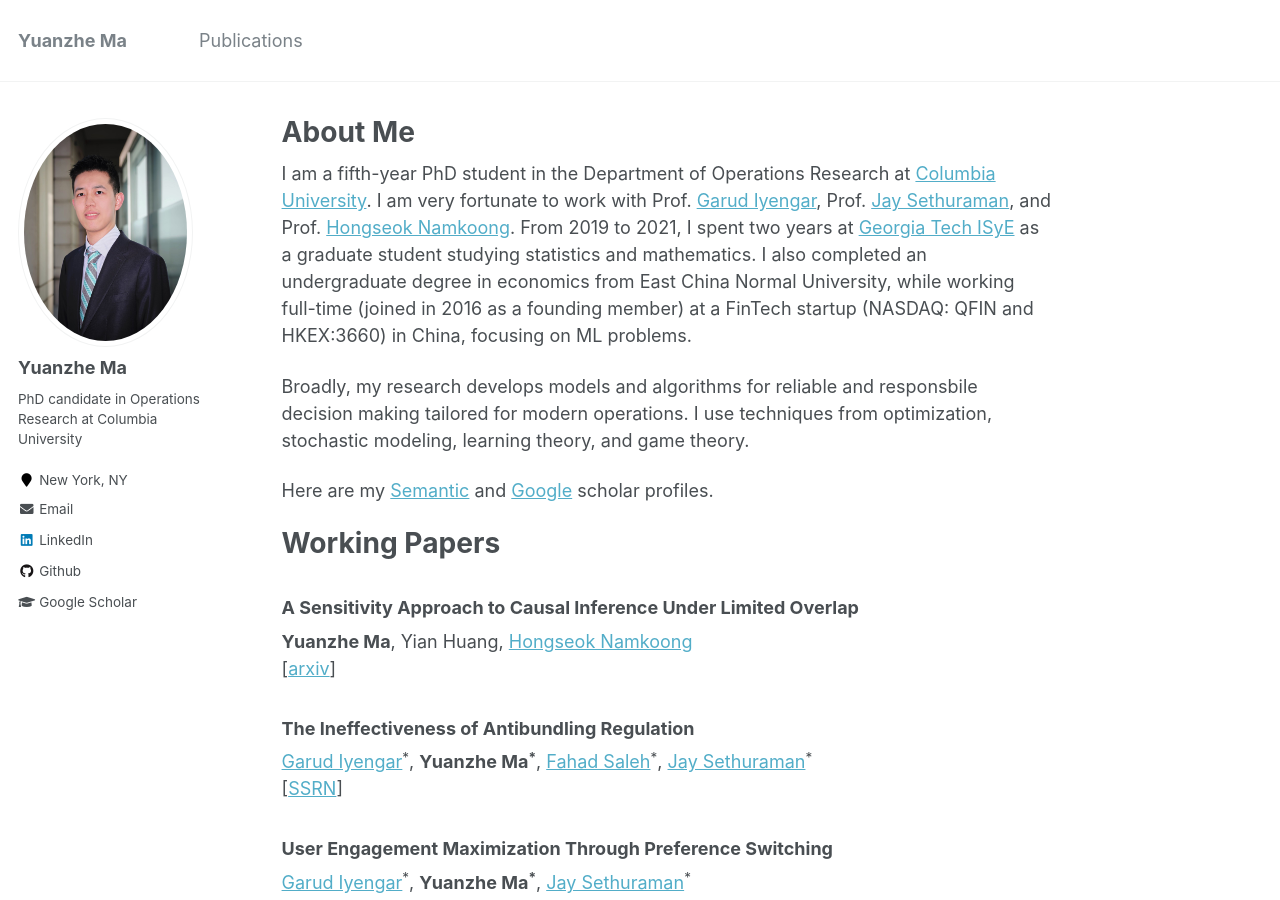
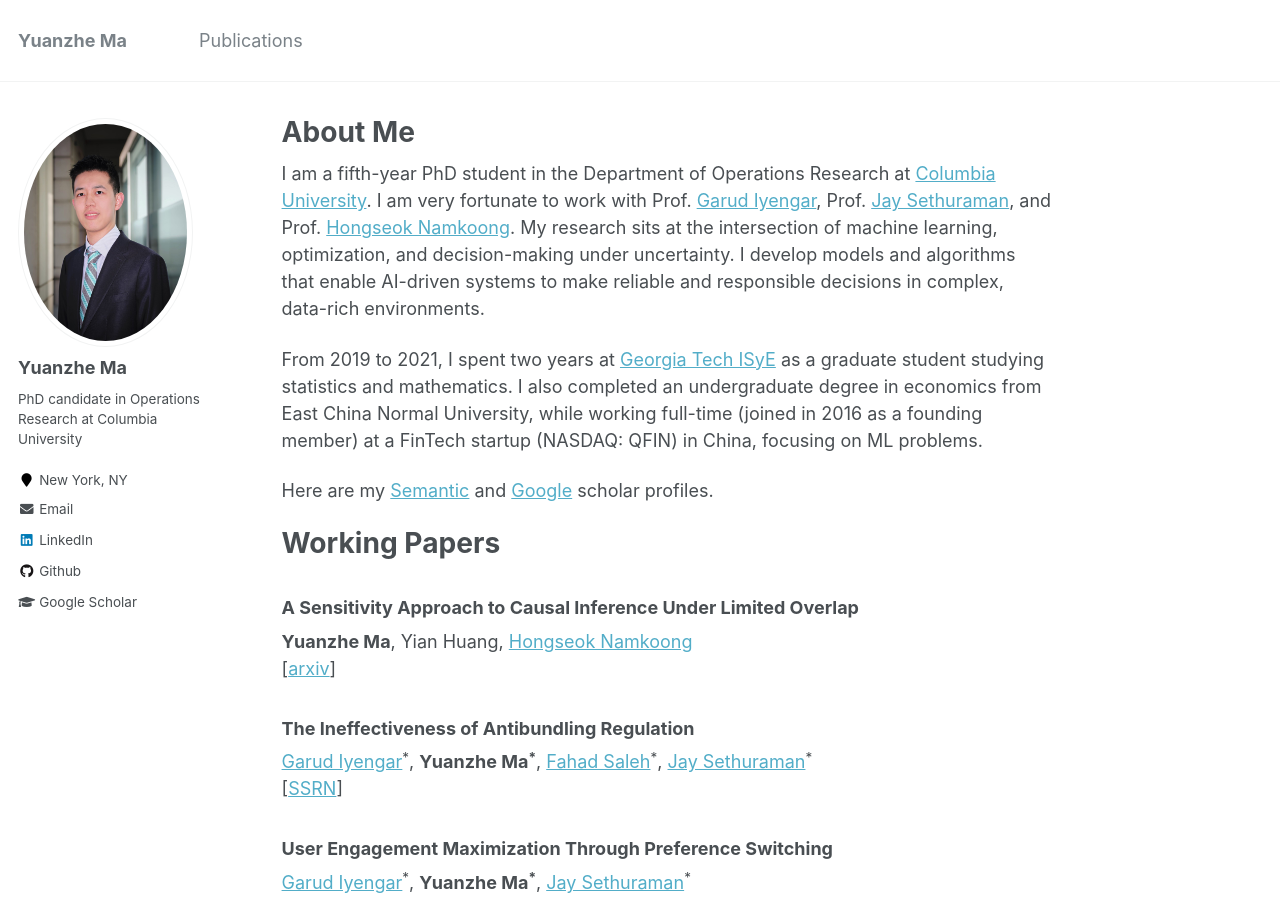
Before and after one commit to yuanzhe-ma/yuanzhe-ma.github.io, a Jekyll site: the page built from _pages/about.md, in a window 1280 px wide and 900 px high. Built offline with Jekyll 4.4.1, drawn with Linux system fonts in a browser that asks for light colours.

Commit message:
Update about.md

```diff
--- a/_pages/about.md
+++ b/_pages/about.md
@@ -8,10 +8,12 @@ redirect_from:
   - /about.html
 ---
 
-I am a fifth-year PhD student in the Department of Operations Research at [Columbia University](https://www.ieor.columbia.edu/). I am very fortunate to work with Prof. [Garud Iyengar](http://www.columbia.edu/~gi10/), Prof. [Jay Sethuraman](https://www.ieor.columbia.edu/faculty/jay-sethuraman), and Prof. [Hongseok Namkoong](https://hsnamkoong.github.io/). From 2019 to 2021, I spent two years at [Georgia Tech ISyE](https://www.isye.gatech.edu/) as a graduate student studying statistics and mathematics. I also completed an undergraduate degree in economics from East China Normal University, while working full-time (joined in 2016 as a founding member) at a FinTech startup (NASDAQ: QFIN and HKEX:3660) in China, focusing on ML problems.
+I am a fifth-year PhD student in the Department of Operations Research at [Columbia University](https://www.ieor.columbia.edu/). I am very fortunate to work with Prof. [Garud Iyengar](http://www.columbia.edu/~gi10/), Prof. [Jay Sethuraman](https://www.ieor.columbia.edu/faculty/jay-sethuraman), and Prof. [Hongseok Namkoong](https://hsnamkoong.github.io/). My research sits at the intersection of machine learning, optimization, and decision-making under uncertainty. I develop models and algorithms that enable AI-driven systems to make reliable and responsible decisions in complex, data-rich environments.
 
 
-Broadly, my research develops models and algorithms for reliable and responsbile decision making tailored for modern operations. I use techniques from optimization, stochastic modeling, learning theory, and game theory.
+From 2019 to 2021, I spent two years at [Georgia Tech ISyE](https://www.isye.gatech.edu/) as a graduate student studying statistics and mathematics. I also completed an undergraduate degree in economics from East China Normal University, while working full-time (joined in 2016 as a founding member) at a FinTech startup (NASDAQ: QFIN) in China, focusing on ML problems.
+
+
 
 Here are my [Semantic](https://www.semanticscholar.org/author/Yuanzhe-Ma/2144051894) and [Google](https://scholar.google.com/citations?user=4d8UV8sAAAAJ) scholar profiles.
 
```
